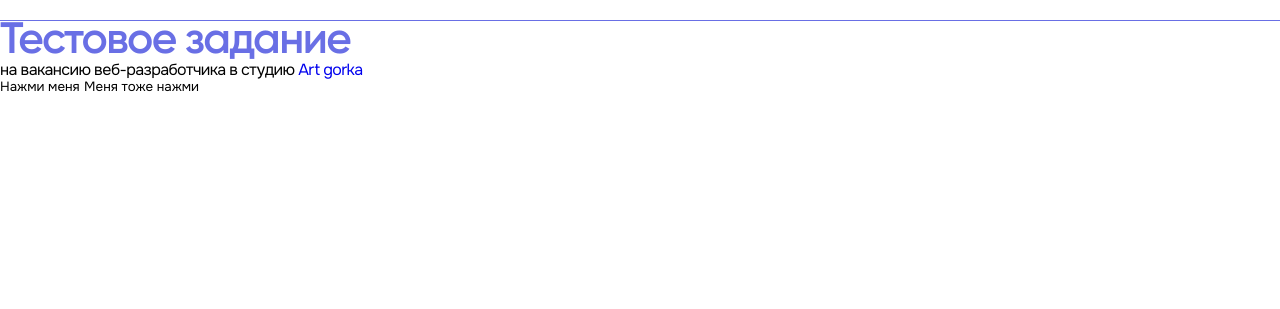
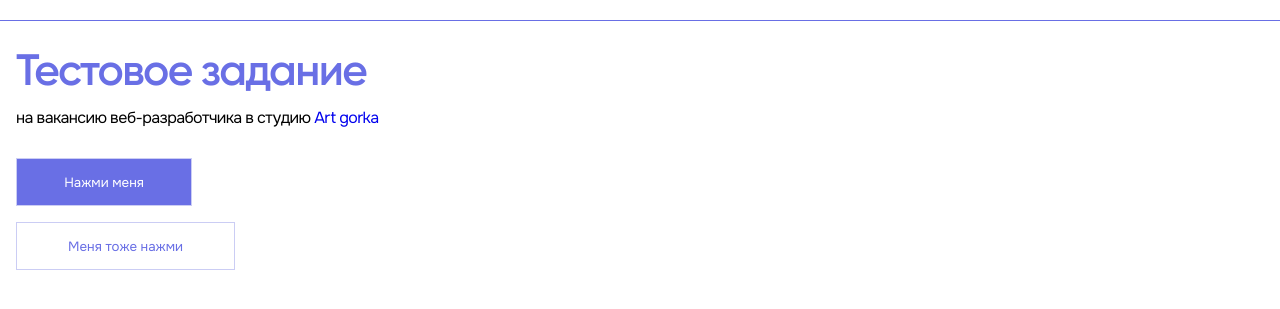
Before and after one commit to mufflongiithub/gorka-test-task, a plain HTML site: page index.html in a window 1280 px wide. Shown: the part 75-384 px from the top of the page. Drawn offline with Linux system fonts and the light colour scheme; files whose address does not match are found by name.

Commit message:
Update section__hero.css

```diff
--- a/styles/components/section__hero.css
+++ b/styles/components/section__hero.css
@@ -1,3 +1,51 @@
-.hero {
-    visibility: hidden;
+.hero__content {
+    display: flex;
+    flex-direction: column;
+    gap: var(--space-32);
+    padding: var(--space-32) var(--space-16) var(--space-48);
 }
+
+.hero__title {
+    display: flex;
+    flex-direction: column;
+    gap: var(--space-16);
+}
+
+.hero__actions {
+    display: flex;
+    flex-direction: column;
+    gap: var(--space-24);
+    align-items: flex-start;
+}
+
+.hero__buttons {
+    display: flex;
+    flex-direction: column;
+    gap: var(--space-16);
+    align-items: flex-start;
+}
+
+.button--primary,
+.button--secondary {
+  box-sizing: border-box;
+  display: flex;
+  justify-content: center;
+  align-items: center;
+  padding: var(--space-16) var(--space-40);
+  gap: var(--space-8);
+  height: var(--header-button-height);
+  border: 1px solid var(--button-bordered-border);
+  cursor: pointer;
+}
+
+.button--primary {
+  min-width: 11rem;
+  background-color: var(--bg-accent);
+  color: var(--text-primary-inverse);
+}
+
+.button--secondary {
+  min-width: 13.6875rem;
+  background-color: transparent;
+  color: var(--text-accent);
+}
```
